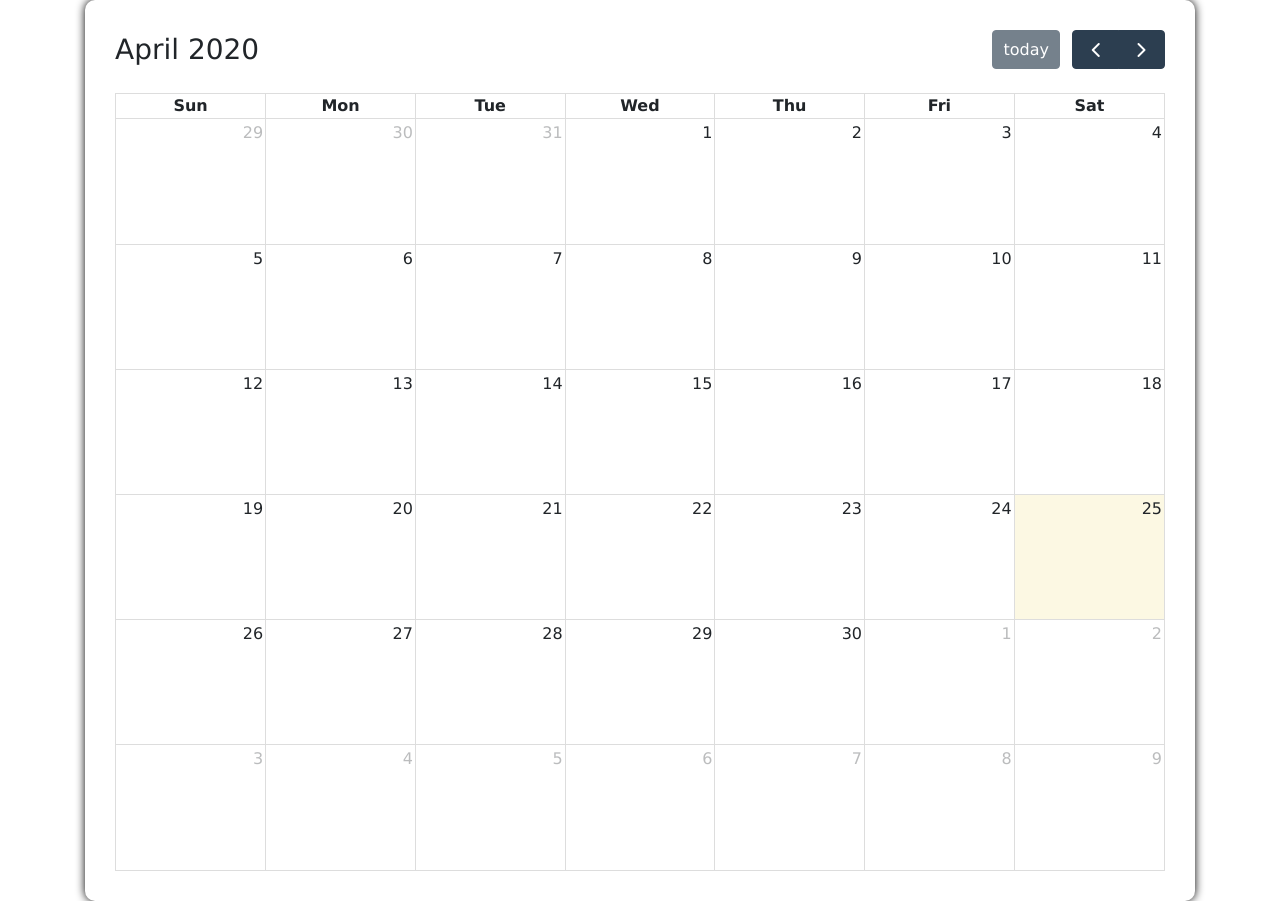
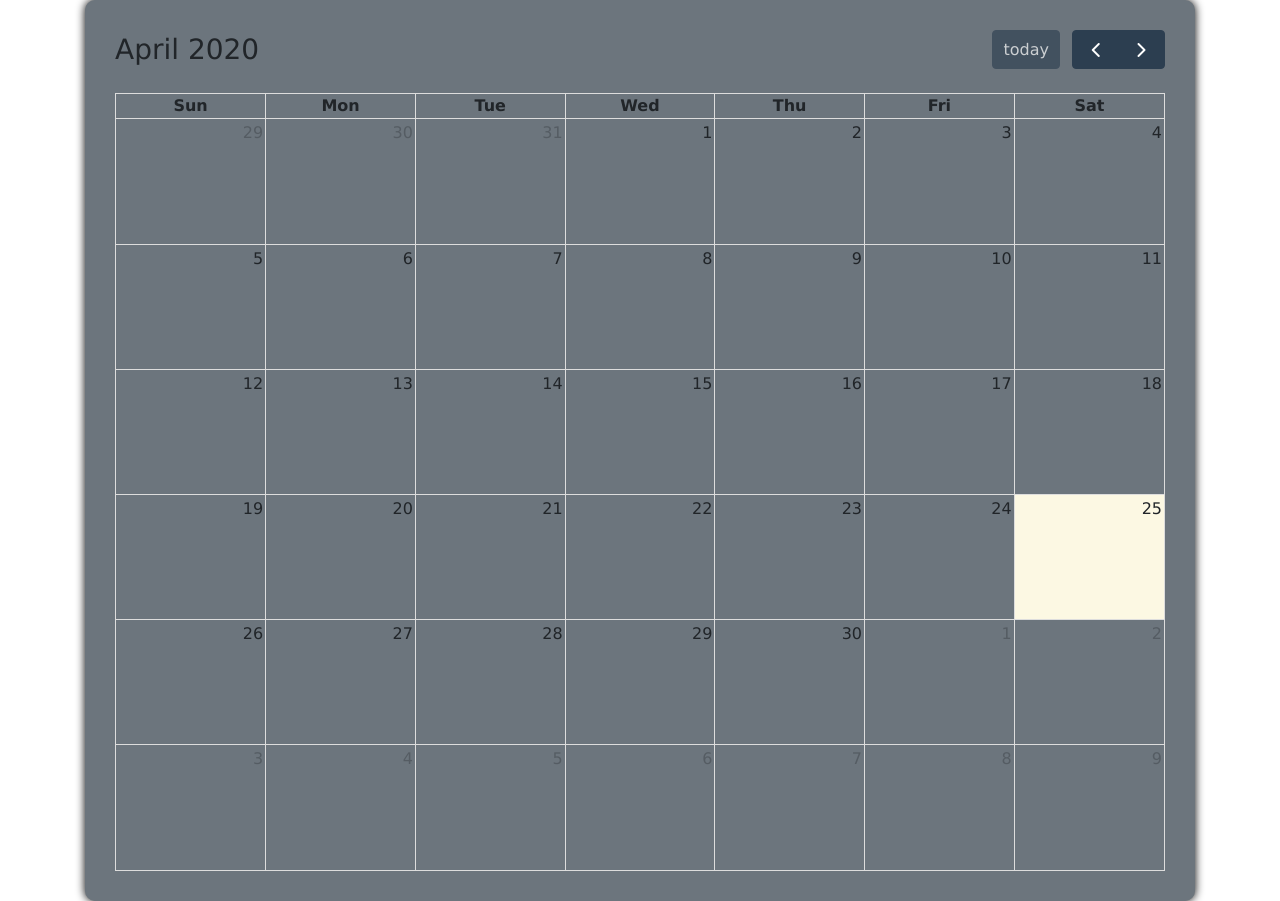
Before and after one commit to mr-engin3er/wedding-hall-management, a Django app: page / in a window 1280 px wide. Shown: the part 56-957 px from the top of the page. Run offline with Django 3.2, Linux system fonts and the light colour scheme; the visitor is signed in with stand-in values (Sample User, id 1); data that the repository does not hold is empty; some libraries are stand-ins or nearby versions.

Commit message:
theme-change

```diff
--- a/templates/index.html
+++ b/templates/index.html
@@ -6,7 +6,7 @@
 
 
 <div class="container">
-    <div id='calendar' class="frm-container">
+    <div id='calendar' class="frm-container bg-secondary">
 
     </div>
 </div>
```
